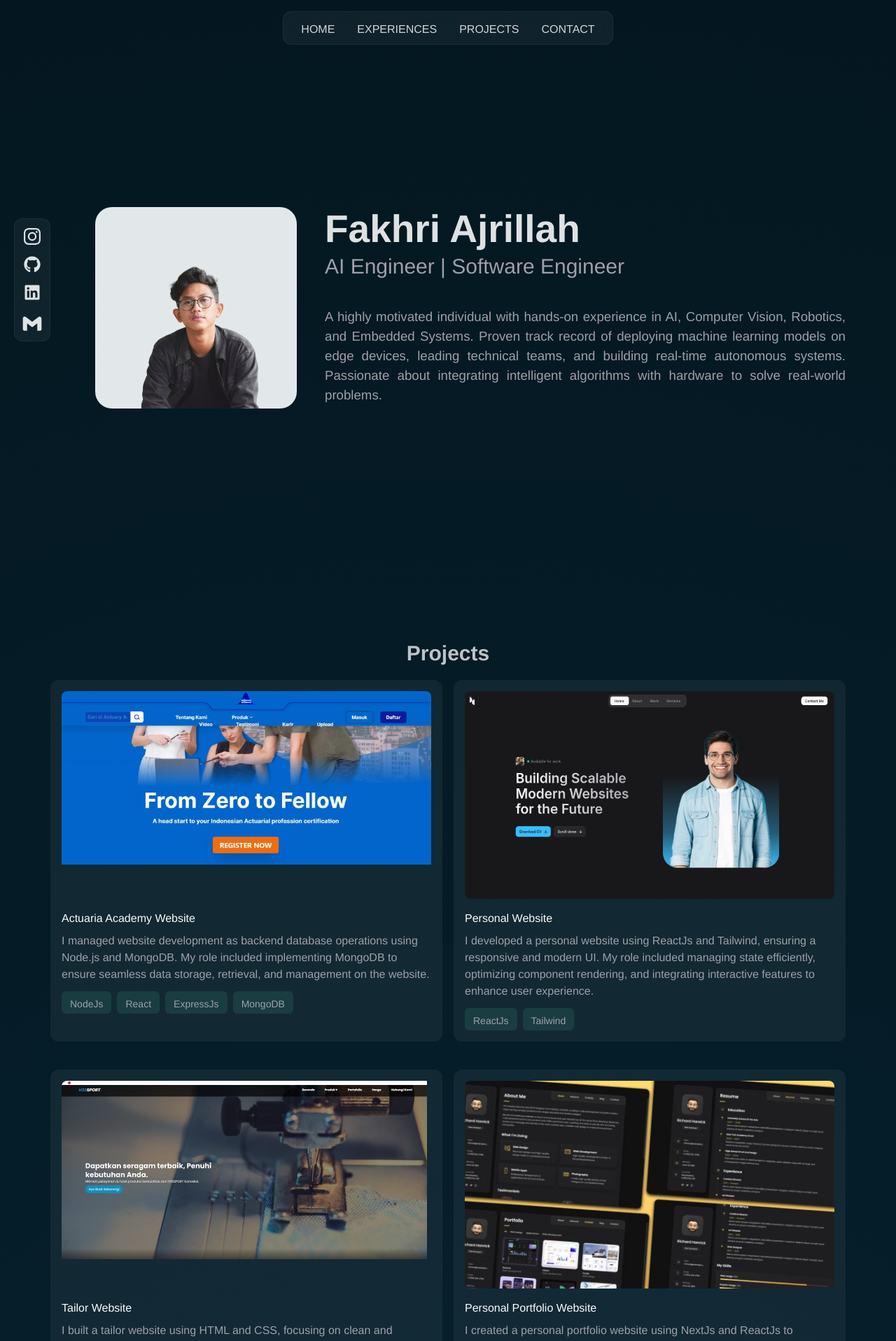
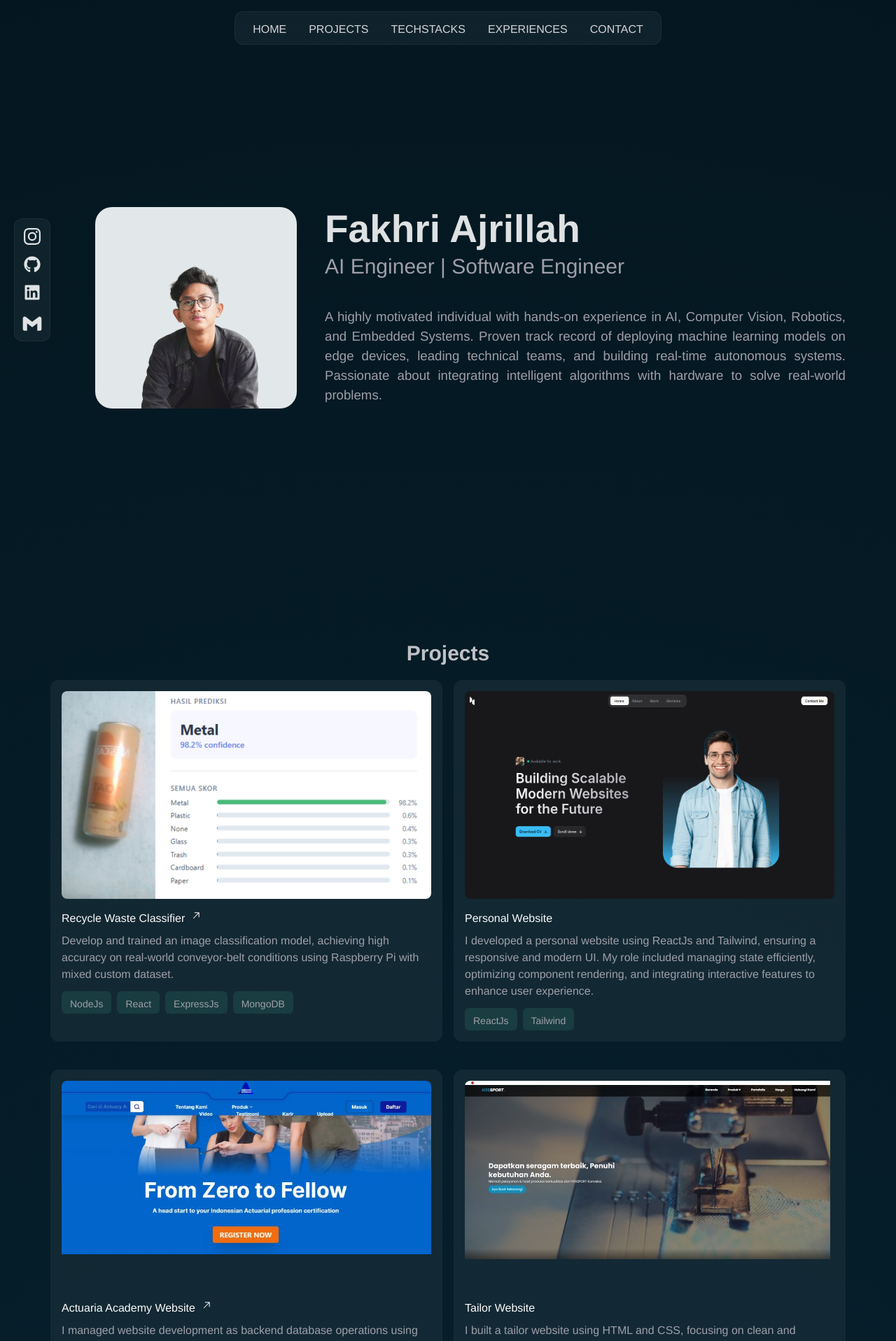
Before and after one commit to ajrillah/personal-website, a React (Vite) app: page / in a window 1280 px wide. Shown: the top 1917 px of the page at 70% size. Built offline with nearby package versions, Linux system fonts and the light colour scheme.

Commit message:
[Update][Add] Techstack to Navbar

```diff
--- a/src/components/Navbar.jsx
+++ b/src/components/Navbar.jsx
@@ -6,11 +6,14 @@ const Navbar = () => {
       <a href="#home" className="nav-link">
         HOME
       </a>
+      <a href="#projects" className="nav-link">
+        PROJECTS
+      </a>
+      <a href="#techstacks" className="nav-link">
+        TECHSTACKS
+      </a>
       <a href="#experiences" className="nav-link">
         EXPERIENCES
-      </a>
-      <a href="#projects" className="nav-link">
-        PROJECTS
       </a>
       <a href="#contacts" className="nav-link">
         CONTACT
--- a/src/components/ProjectCard.jsx
+++ b/src/components/ProjectCard.jsx
@@ -3,7 +3,7 @@ import PropTypes from "prop-types";
 import { GoArrowUpRight } from "react-icons/go";
 import { GoArrowUp } from "react-icons/go";
 
-const ProjectCard = ({ imgSrc, title, desc, tags }) => {
+const ProjectCard = ({ imgSrc, title, desc, tags, projectLink }) => {
   return (
     <div className="group bg-zinc-50/5 hover:shadow-2xl hover:-translate-y-1.5 hover:translate-x-1.5 transition-all rounded-xl p-4 lg:block lg:p-4">
       <div className="w-full aspect-[16/9] overflow-hidden rounded-lg mb-4">
@@ -12,7 +12,16 @@ const ProjectCard = ({ imgSrc, title, desc, tags }) => {
       <div className="text-zinc-50 bg-amber-40">
         <div className="flex gap-2">
           <h3 className="mb-2">{title}</h3>
-          {/* <GoArrowUpRight className="group-hover:-translate-y-1.5 group-hover:translate-x-1.5 group-hover:scale-105 transition-all" /> */}
+          {projectLink && (
+            <a
+              href={projectLink}
+              target="_blank"
+              rel="noopener noreferrer"
+              className="group-hover:-translate-y-1.5 group-hover:translate-x-1.5 group-hover:scale-105 transition-all"
+            >
+              <GoArrowUpRight />
+            </a>
+          )}
         </div>
         <p className="text-zinc-400 mb-3">{desc}</p>
         <div className="flex flex-wrap items-center gap-2">
--- a/src/section/Experiences.jsx
+++ b/src/section/Experiences.jsx
@@ -2,6 +2,12 @@ import React from "react";
 import ExperiencesCard from "../components/ExperiencesCard";
 
 const works = [
+  {
+    date: "2024",
+    title: "Technical Team Lead, UGM x PT Stechoq Robotika Indonesia",
+    desc: "Led a cross-functional team of 20+ students in developing humanoid, quadruped, and mobile robot platforms, coordinating system design, hardware integration, and software development. Supervised the Vision Division: built a MobileNet-based object detection system integrated into a mobile app with live camera streaming from robot to smartphone for real-time processing.",
+    tags: ["ROS2", "YOLOv8"],
+  },
   {
     date: "2024",
     title: "Software Engineer, PT Stechoq Robotika Indonesia",
--- a/src/section/Projects.jsx
+++ b/src/section/Projects.jsx
@@ -2,19 +2,27 @@ import React from "react";
 import ProjectCard from "../components/ProjectCard";
 
 const projects = [
+
   {
-    imgSrc: "../images/1.jpeg",
-    title: "Actuaria Academy Website",
+    imgSrc: "../images/4.jpg",
+    title: "Recycle Waste Classifier",
     tags: ["NodeJs", "React", "ExpressJs", "MongoDB"],
-    projectLink: "https://musify-5al0.onrender.com/",
-    desc: "I managed website development as backend database operations using Node.js and MongoDB. My role included implementing MongoDB to ensure seamless data storage, retrieval, and management on the website.",
+    projectLink: "https://recycle-waste-classifier.up.railway.app/",
+    desc: "Develop and trained an image classification model, achieving high accuracy on real-world conveyor-belt conditions using Raspberry Pi with mixed custom dataset.",
   },
   {
     imgSrc: "../images/2.png",
     title: "Personal Website",
     tags: ["ReactJs", "Tailwind"],
-    projectLink: "https://pixstock-official.vercel.app/",
+    projectLink: "",
     desc: "I developed a personal website using ReactJs and Tailwind, ensuring a responsive and modern UI. My role included managing state efficiently, optimizing component rendering, and integrating interactive features to enhance user experience.",
+  },
+  {
+    imgSrc: "../images/1.jpeg",
+    title: "Actuaria Academy Website",
+    tags: ["NodeJs", "React", "ExpressJs", "MongoDB"],
+    projectLink: "https://recycle-waste-classifier.up.railway.app/",
+    desc: "I managed website development as backend database operations using Node.js and MongoDB. My role included implementing MongoDB to ensure seamless data storage, retrieval, and management on the website.",
   },
   {
     imgSrc: "../images/3.jpeg",
@@ -22,13 +30,6 @@ const projects = [
     tags: ["HTML", "CSS"],
     projectLink: "",
     desc: " I built a tailor website using HTML and CSS, focusing on clean and structured layouts. My responsibilities included implementing a visually appealing design, ensuring cross-browser compatibility, and optimizing page responsiveness for various devices.",
-  },
-  {
-    imgSrc: "../images/project-6.jpg",
-    title: "Personal Portfolio Website",
-    tags: ["NextJs", "ReactJs"],
-    projectLink: "https://github.com/codewithsadee/vcard-personal-portfolio",
-    desc: "I created a personal portfolio website using NextJs and ReactJs to showcase my projects and skills. My role involved implementing server-side rendering for better performance, managing dynamic routing, and optimizing SEO to improve discoverability.",
   },
 ];
 
--- a/src/section/Techstack.jsx
+++ b/src/section/Techstack.jsx
@@ -125,7 +125,7 @@ const techStacks = [
 
 const Techstacks = () => {
   return (
-    <section className="pt-7 lg:pt-20 mb-15" id="techstack">
+    <section className="pt-7 lg:pt-20 mb-15" id="techstacks">
       <div className="container mx-auto max-w-screen-xl px-6 md:px-12 md:py-4 lg:px-18">
         <h4 className="paragraf text-xl flex justify-center font-semibold lg:text-3xl lg:mx-4 text-zinc-300/90 my-5">
           Tech Stack
```
Also changed, not shown: public/images/4.jpg (added).
